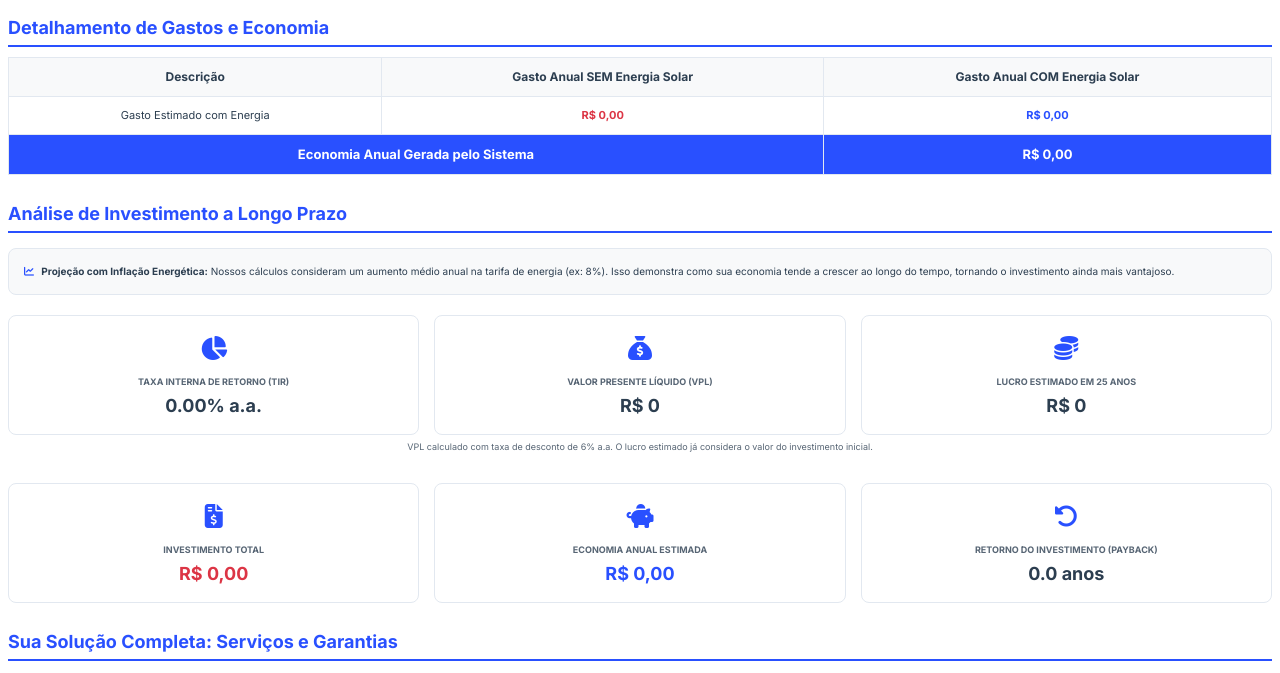
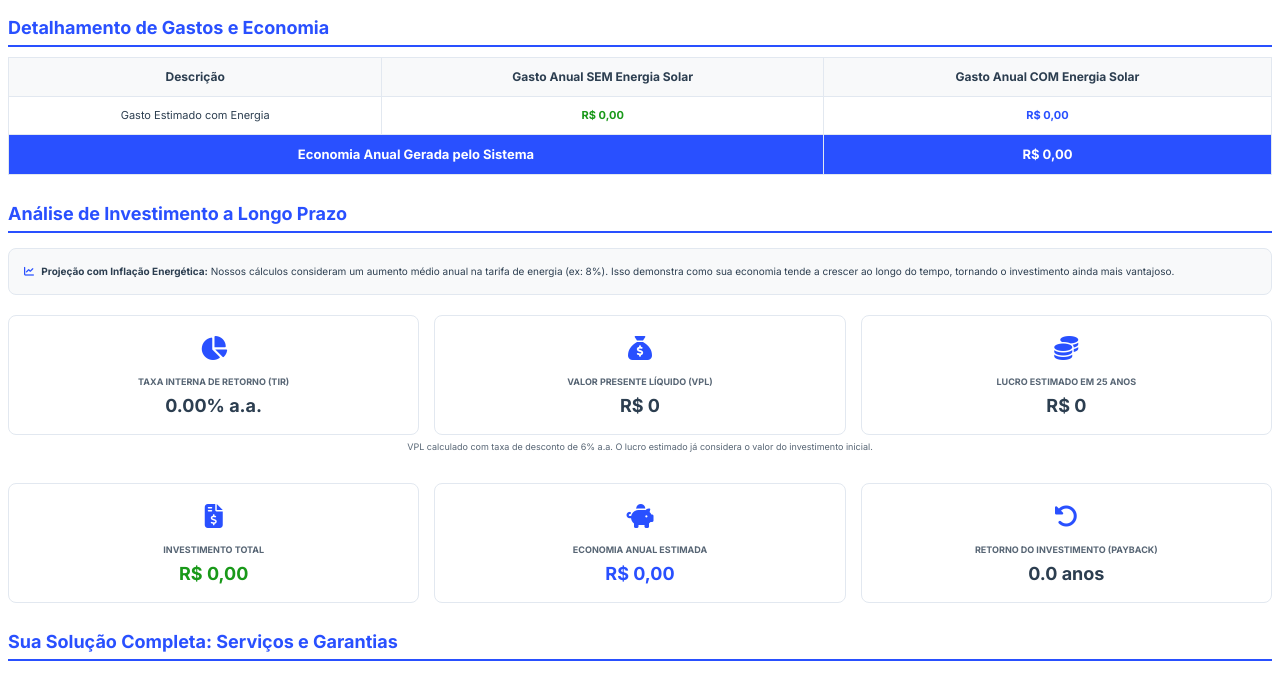
Before and after one commit to Gabrielchr1/Zsdsdegda, a Flask app: template app/templates/pdf/proposal_template.html in a window 1280 px wide. Shown: the part 1693-2366 px from the top of the page. Run offline with Flask 3, Linux system fonts and the light colour scheme; the template is opened without the code that fills it, so the values that code supplies are empty; parts of the project's set-up code (start-up, migrations or seed data) failed here and were passed over; some libraries are stand-ins or nearby versions.

Commit message:
Atualização projeto xxx

```diff
--- a/app/static/css/template_pdf.css
+++ b/app/static/css/template_pdf.css
@@ -3,7 +3,7 @@
 /* --- Variáveis de Cor e Configurações Globais --- */
 :root {
     --primary-color: #2950ff; /* Azul Principal */
-    --danger-color: #dc3545;  /* Vermelho para Investimento */
+    --danger-color: #199919;  /* Vermelho para Investimento */
     --success-color: #2950ff; /* Verde para Economia */
     --dark-text: #2c3e50;    /* Texto Escuro Principal */
     --light-text: #576574;   /* Texto Cinza Claro */
```
